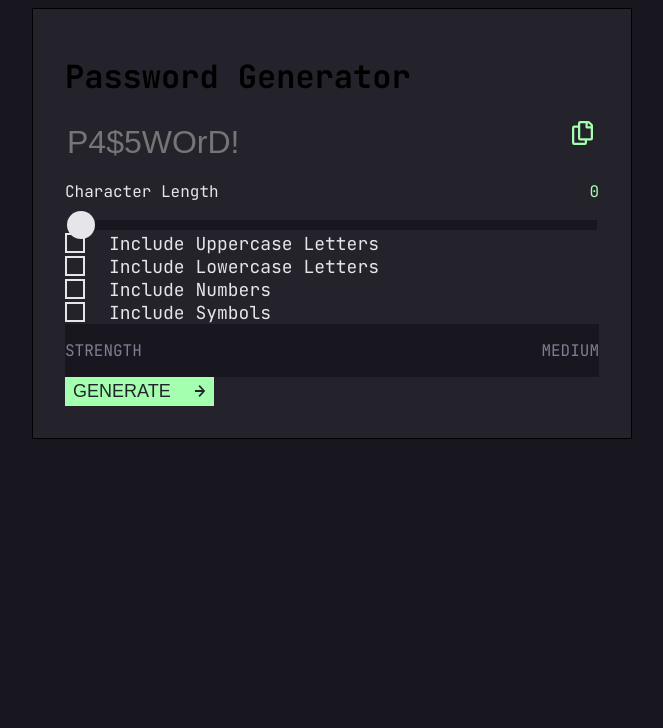
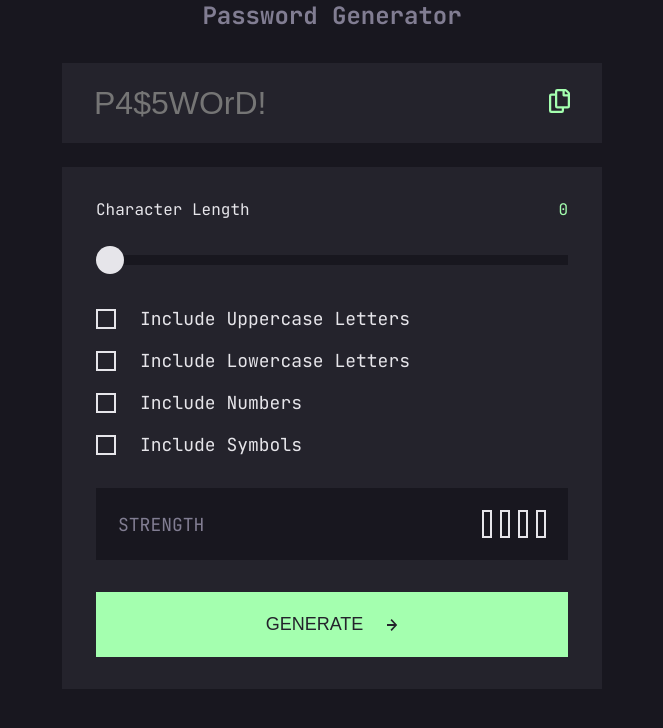
Before and after one commit to fredrikb12/password-generator, a React (Create React App) app: page / in a window 1280 px wide. Shown: the top 728 px of the page, without its empty margins (308-971 px from the left). Built offline with nearby package versions, Linux system fonts and the light colour scheme.

Commit message:
Finish up functionality

```diff
--- a/src/GlobalStyles.js
+++ b/src/GlobalStyles.js
@@ -1,19 +1,8 @@
 import { createGlobalStyle } from "styled-components";
-import Bold from "./assets/fonts/static/JetBrainsMono-Bold.ttf";
-import BoldItalic from "./assets/fonts/static/JetBrainsMono-BoldItalic.ttf";
 import BoldVariable from "./assets/fonts/JetBrainsMono-VariableFont_wght.ttf";
 import BoldItalicVariable from "./assets/fonts/JetBrainsMono-Italic-VariableFont_wght.ttf";
 
 export const GlobalStyle = createGlobalStyle`
-  /*@font-face {
-    font-family: "JetBrains Mono Bold";
-    src: url(${Bold}) format("truetype");
-  }
-  @font-face {
-    font-family: "JetBrains Mono Bold";
-    font-style: italic;
-    src: url(${BoldItalic}) format("truetype");
-  }*/
   @font-face {
     font-family: "JetBrains Mono Bold";
     src: url(${BoldVariable});
@@ -27,10 +16,30 @@ export const GlobalStyle = createGlobalStyle`
 
   * {
     box-sizing: border-box;
+    margin: 0;
+    padding: 0;
   }
 
   body {
     font-family: "JetBrains Mono Bold";
     background-color: ${({ theme }) => theme.colors.veryDarkGrey}
   }
+
+  .large-font {
+    font-family: ${({ theme }) => theme.fonts.large.font};
+    font-size: ${({ theme }) => theme.fonts.large.fontSize};
+    line-height: ${({ theme }) => theme.fonts.large.lineHeight};
+  }
+
+  .medium-font  {
+    font-family: ${({ theme }) => theme.fonts.medium.font};
+    font-size: ${({ theme }) => theme.fonts.medium.fontSize};
+    line-height: ${({ theme }) => theme.fonts.medium.lineHeight};
+  }
+
+  .body-font {
+    font-family: ${({ theme }) => theme.fonts.body.font};
+    font-size: ${({ theme }) => theme.fonts.body.fontSize};
+    line-height: ${({ theme }) => theme.fonts.body.lineHeight};
+  }
 `;
--- a/src/components/CharacterLength/CharacterLength.styled.js
+++ b/src/components/CharacterLength/CharacterLength.styled.js
@@ -4,6 +4,8 @@ export const StyledCharacterLength = styled.div`
   display: flex;
   flex-direction: column;
   color: ${({ theme }) => theme.colors.dimWhite};
+
+  margin-bottom: 42px;
 
   .green {
     color: ${({ theme }) => theme.colors.neonGreen};
@@ -15,6 +17,7 @@ export const StyledCharacterLength = styled.div`
   }
 
   input[type="range"] {
+    margin-top: 35px;
     appearance: none;
     background-color: ${({ theme }) => theme.colors.veryDarkGrey};
     height: 10px;
--- a/src/components/GenerateButton/GenerateButton.js
+++ b/src/components/GenerateButton/GenerateButton.js
@@ -4,7 +4,9 @@ import Icon from "../Icon/Icon";
 
 const StyledButton = styled.button`
   display: flex;
+  justify-content: center;
   align-items: center;
+  height: 65px;
   gap: 24px;
   font-size: ${({ theme }) => theme.fonts.body.fontSize};
   line-height: ${({ theme }) => theme.fonts.body.lineHeight};
--- /dev/null
+++ b/src/components/Heading/Heading.js
@@ -0,0 +1,15 @@
+import styled from "styled-components";
+
+const StyledHeading = styled.h1`
+  margin-bottom: 32px;
+  text-align: center;
+  color: ${({ theme }) => theme.colors.grey};
+`;
+
+function Heading() {
+  return (
+    <StyledHeading className="medium-font">Password Generator</StyledHeading>
+  );
+}
+
+export default Heading;
--- a/src/components/PasswordDisplay/PasswordDisplay.styled.js
+++ b/src/components/PasswordDisplay/PasswordDisplay.styled.js
@@ -3,12 +3,25 @@ import styled from "styled-components";
 export const StyledPasswordDisplay = styled.div`
   display: flex;
   justify-content: space-between;
-
+  align-items: center;
+  padding: 19px 32px;
+  background-color: ${({ theme }) => theme.colors.darkGrey};
+  margin-bottom: 24px;
+  height: 80px;
+  max-width: 100%;
   input {
     background-color: transparent;
     border: none;
     font-size: ${({ theme }) => theme.fonts.large.fontSize};
     pointer-events: none;
     line-height: ${({ theme }) => theme.fonts.large.lineHeight};
+    color: ${({ theme }) => theme.colors.dimWhite};
+  }
+
+  @media (max-width: 767px) {
+    input {
+      line-height: ${({ theme }) => theme.fonts.medium.lineHeight};
+      font-size: ${({ theme }) => theme.fonts.medium.fontSize};
+    }
   }
 `;
--- a/src/components/PasswordGenerator.js
+++ b/src/components/PasswordGenerator.js
@@ -6,6 +6,7 @@ import StrengthMeter from "./StrengthMeter/StrengthMeter";
 import CharacterLength from "./CharacterLength/CharacterLength";
 import PasswordDisplay from "./PasswordDisplay/PasswordDisplay";
 import { generatePassword } from "../utils/generatePassword";
+import Heading from "./Heading/Heading";
 
 function PasswordGenerator() {
   const [useUppercase, setUseUppercase] = useState(false);
@@ -26,23 +27,41 @@ function PasswordGenerator() {
     setPassword(newPassword);
   }
 
+  function getStrength() {
+    if (
+      [useUppercase, useLowercase, useNumbers, useSymbols].every(
+        (item) => item === false
+      )
+    )
+      return 0;
+    if (length < 7) return 1;
+    if (length < 10) return 2;
+    let score = 0;
+    [useUppercase, useLowercase, useNumbers, useSymbols].forEach((item) => {
+      if (item === true) score += 5;
+    });
+    score += length / 2;
+    return Math.floor(score / 7);
+  }
+
   return (
     <main
       style={{
-        maxWidth: "600px",
-        border: "1px solid black",
-        padding: "25px 32px 32px",
-        backgroundColor: "#24232c",
+        maxWidth: "540px",
+        width: "90vw",
         margin: "auto",
       }}
     >
-      <h1>Password Generator</h1>
+      <Heading />
 
       <PasswordDisplay password={password} />
 
       <div
         style={{
           backgroundColor: "#24232c",
+          padding: "32px 34px",
+          display: "flex",
+          flexDirection: "column",
         }}
       >
         <CharacterLength
@@ -50,7 +69,14 @@ function PasswordGenerator() {
           length={length}
           setLength={setLength}
         />
-        <div>
+        <div
+          style={{
+            display: "flex",
+            flexDirection: "column",
+            gap: "19px",
+            marginBottom: "32px",
+          }}
+        >
           <CheckboxItem
             checked={useUppercase}
             toggleChecked={() => setUseUppercase((prev) => !prev)}
@@ -72,7 +98,7 @@ function PasswordGenerator() {
             text={"Include Symbols"}
           />
         </div>
-        <StrengthMeter password={password} />
+        <StrengthMeter password={password} strength={getStrength()} />
         <GenerateButton
           handleClick={handleGenerateNewPassword}
           src={arrow}
--- a/src/components/StrengthMeter/StrengthMeter.js
+++ b/src/components/StrengthMeter/StrengthMeter.js
@@ -1,12 +1,23 @@
+import { useEffect, useState } from "react";
 import { StyledStrengthMeter } from "./StrengthMeter.styled";
 
-function StrengthMeter({ password, strengthArray = [] }) {
-  function getColor(array) {
-    let items = 0;
-    for (let i = 0; i < array.length; i++) {
-      if (array[i] !== null) items++;
+function StrengthMeter({ password, strength }) {
+  const [strengthArray, setStrengthArray] = useState([]);
+
+  useEffect(() => {
+    let array = [];
+    for (let i = 0; i < 4; i++) {
+      if (i < strength) {
+        array.push(true);
+      } else {
+        array.push(false);
+      }
     }
-    switch (items) {
+    setStrengthArray(array);
+  }, [strength]);
+
+  function getColor(strength) {
+    switch (strength) {
       case 1: {
         return "red";
       }
@@ -20,17 +31,42 @@ function StrengthMeter({ password, strengthArray = [] }) {
         return "neonGreen";
       }
       default:
-        return undefined;
+        return "empty";
+    }
+  }
+
+  function getText() {
+    switch (strength) {
+      case 1:
+        return "TOO WEAK!";
+      case 2:
+        return "WEAK";
+      case 3:
+        return "MEDIUM";
+      case 4:
+        return "STRONG";
+      default:
+        return "";
     }
   }
   return (
     <StyledStrengthMeter>
-      <p>STRENGTH</p>
-      <div>
-        <p>MEDIUM</p>
-        {strengthArray.map((item, index, array) => {
-          return <div className={getColor(array)}></div>;
-        })}
+      <p className="body-font">STRENGTH</p>
+      <div style={{ display: "flex", alignItems: "center", gap: "15px" }}>
+        <p className="medium-font">{getText()}</p>
+        <div className="container">
+          {strengthArray.map((item, index) => {
+            if (item === false)
+              return <div key={index} className={"strength-item empty"}></div>;
+            else
+              return (
+                <div
+                  key={index}
+                  className={"strength-item " + getColor(strength)}
+                ></div>
+              );
+          })}
+        </div>
       </div>
     </StyledStrengthMeter>
   );
--- a/src/components/StrengthMeter/StrengthMeter.styled.js
+++ b/src/components/StrengthMeter/StrengthMeter.styled.js
@@ -3,13 +3,57 @@ import styled from "styled-components";
 export const StyledStrengthMeter = styled.div`
   display: flex;
   justify-content: space-between;
+  align-items: center;
   background-color: ${({ theme }) => theme.colors.veryDarkGrey};
-
-  p:nth-child(odd) {
+  padding: 22px;
+  margin-bottom: 32px;
+  p {
     color: ${({ theme }) => theme.colors.grey};
   }
 
-  p:nth-child(even) {
+  & > div > p {
     color: ${({ theme }) => theme.colors.dimWhite};
   }
+
+  @media (max-width: 767px) {
+    p {
+      font-size: 16px;
+      line-height: 21px;
+    }
+
+    & > div > p {
+      font-size: 18px;
+      line-height: 24px;
+    }
+  }
+
+  .container {
+    display: flex;
+    gap: 8px;
+  }
+
+  .strength-item {
+    width: 10px;
+    height: 28px;
+  }
+
+  .empty {
+    border: 2px solid ${({ theme }) => theme.colors.dimWhite};
+  }
+
+  .red {
+    background-color: ${({ theme }) => theme.colors.red};
+  }
+
+  .orange {
+    background-color: ${({ theme }) => theme.colors.orange};
+  }
+
+  .yellow {
+    background-color: ${({ theme }) => theme.colors.yellow};
+  }
+
+  .neonGreen {
+    background-color: ${({ theme }) => theme.colors.neonGreen};
+  }
 `;
```
